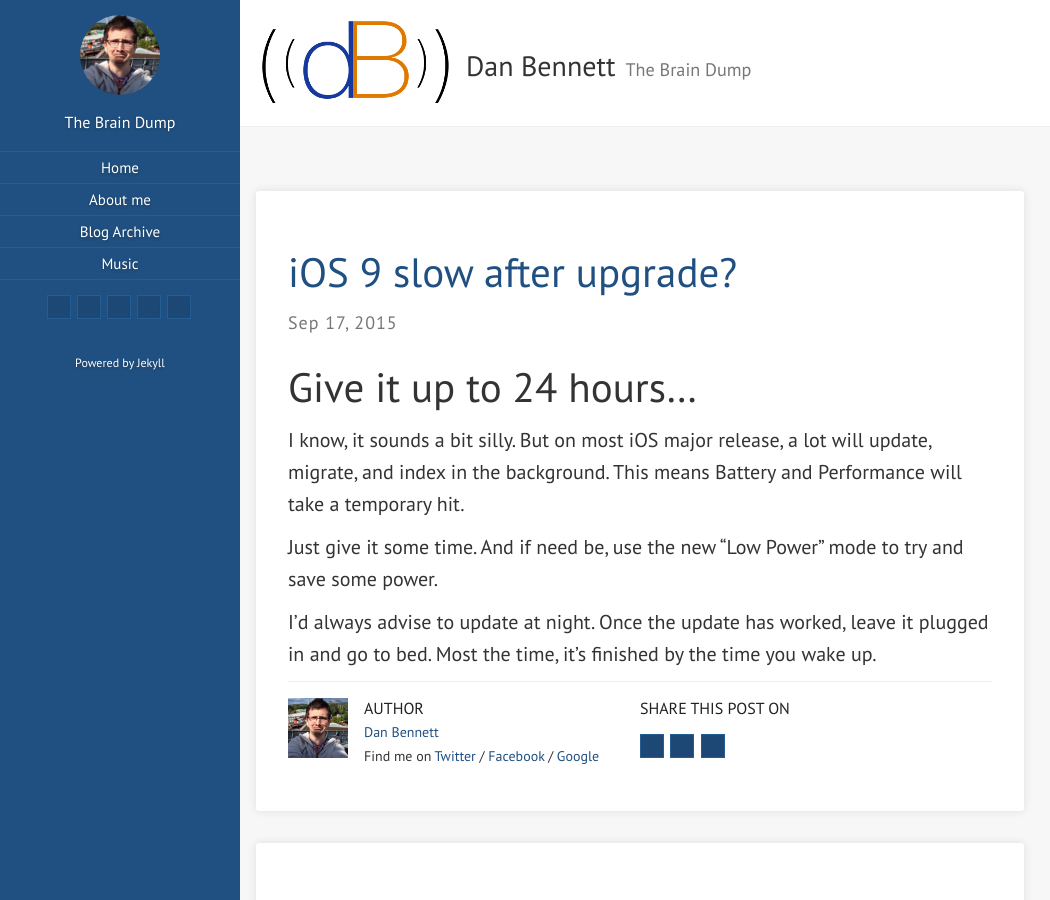
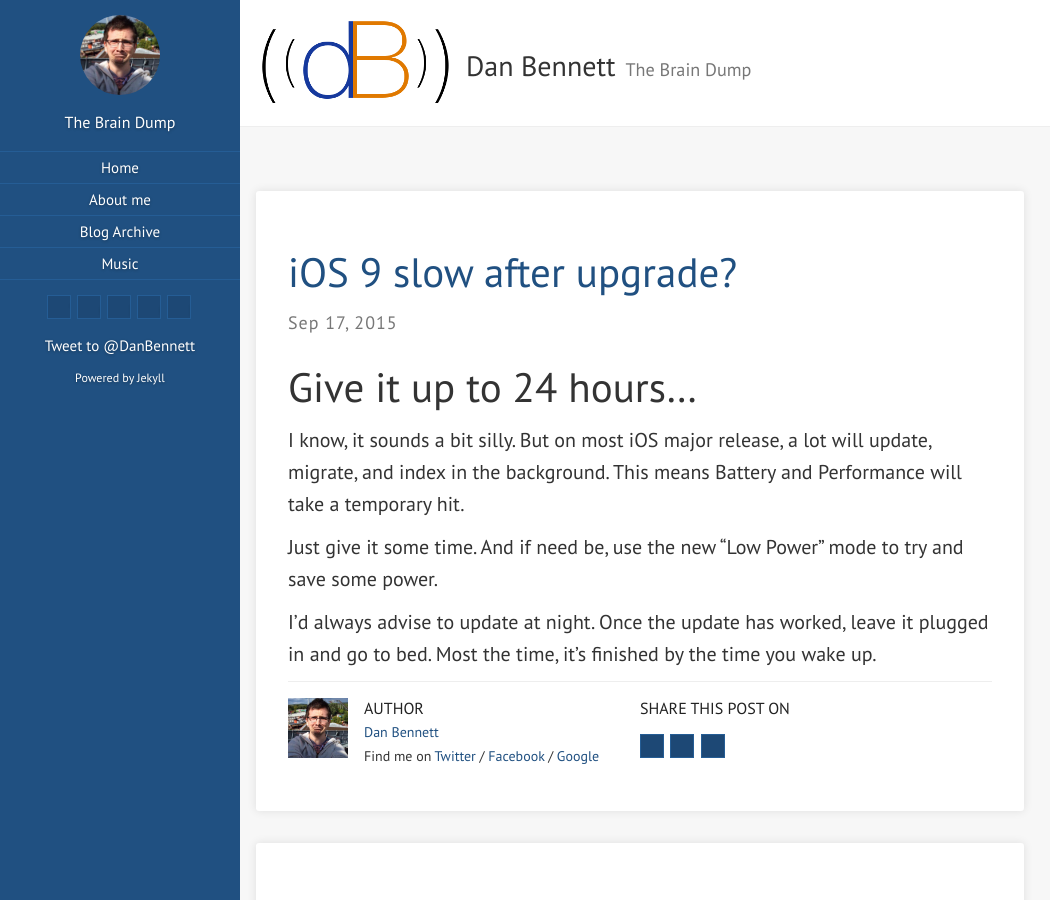
Before and after one commit to DanBennettUK/danbennettuk.github.io, a Jekyll site: the page built from index.html, in a window 1280 px wide and 900 px high. Shown: the whole window, without its empty margins (0-1050 px from the left). Built offline with Jekyll 4.4.1, drawn with Linux system fonts in a browser that asks for light colours; nearby versions of some CDN libraries; the list of posts is cut into pages by our own code; comment, search, counter and statistics services are not loaded.

Commit message:
Added Tweet button to Sidebar

```diff
--- a/_includes/sidebar.html
+++ b/_includes/sidebar.html
@@ -56,6 +56,9 @@
   </nav>
 
 	{% include social.html %}
+<a href="https://twitter.com/intent/tweet?screen_name=DanBennett&text=Drop%20me%20a%20tweet!%20" class="twitter-mention-button" data-size="large" data-related="DanBennett">Tweet to @DanBennett</a>
+<script>!function(d,s,id){var js,fjs=d.getElementsByTagName(s)[0],p=/^http:/.test(d.location)?'http':'https';if(!d.getElementById(id)){js=d.createElement(s);js.id=id;js.src=p+'://platform.twitter.com/widgets.js';fjs.parentNode.insertBefore(js,fjs);}}(document, 'script', 'twitter-wjs');</script>
+
 
   <div class="sidebar-info small">
      <p>
@@ -64,4 +67,5 @@
   </div>
 
 </div>
+
 {% endcapture %}{{ sidebar | strip_newlines }}
```
